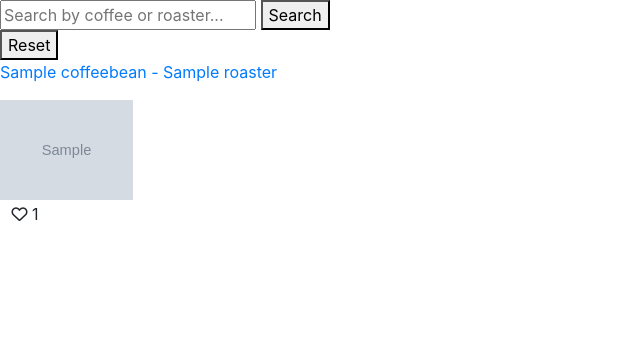
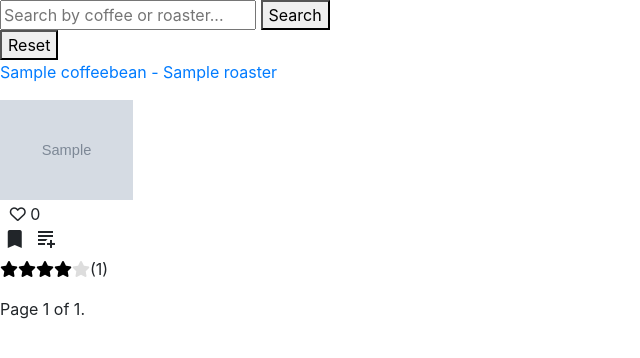
Before and after one commit to hce93/CoffeeApp, a Django app: page /all_coffees in a window 1280 px wide. Shown: the part 54-412 px from the top of the page, without its empty margins (0-640 px from the left). Run offline with Django 5.2, Linux system fonts and the light colour scheme; a user stored in the database is signed in; tables that the repository leaves empty hold one stand-in row (values such as "Sample post"); grey boxes marked "Sample" are stand-in pictures; a database or web service that is not in the repository returns one stand-in record (values such as "Sample title"); some libraries are stand-ins or nearby versions.

Commit message:
commit 10/7

```diff
--- a/app/static/bookmark.js
+++ b/app/static/bookmark.js
@@ -21,6 +21,24 @@
                         button.classList.add('saved')
                     }
                 }
+
+                // check if anyother bookmark buttons for the same coffee are on the page
+
+                var bookmark_buttons = Array.from($('.bookmark'))
+                if(bookmark_buttons.length>1){
+                    for(var bookmark in bookmark_buttons){
+                        if(!$(bookmark_buttons[bookmark]).is(button)){
+                            if($(bookmark_buttons[bookmark]).is('#'+id)){
+                                if(bookmark_buttons[bookmark].classList.contains('saved')){
+                                    bookmark_buttons[bookmark].classList.remove('saved')
+                                } else {
+                                    bookmark_buttons[bookmark].classList.add('saved')
+                                }
+                            }
+                        }
+
+                    }
+                }
             }
         })
     })
--- a/app/static/like-button.js
+++ b/app/static/like-button.js
@@ -24,6 +24,28 @@
                     count=$button.find(".like-count")
                     count.html(response.count)
                 }
+                // check if other likes for this coffee on the same page
+                var like_buttons = Array.from($('.like-button'))
+                if(like_buttons.length>1){
+                    for(var button in like_buttons){
+                        if(!$(like_buttons[button]).is($button)){
+                            if($(like_buttons[button]).closest('div').is('#'+id)){
+                                console.log("Original Button: ", $button)
+                                console.log("Next Button: ", $(like_buttons[button]))
+                                image = $(like_buttons[button]).find('i')
+                                if(image.hasClass("fa-solid")){
+                                    image.removeClass('fa-solid').addClass('fa-regular');
+                                } else {
+                                    image.removeClass('fa-regular').addClass('fa-solid');
+                                }
+                                count=$(like_buttons[button]).find(".like-count")
+                                count.html(response.count)
+                            }
+                        }
+
+                    }
+                }
+
             }
         })
     })
--- a/app/static/star-rating.js
+++ b/app/static/star-rating.js
@@ -2,7 +2,8 @@
 document.addEventListener('DOMContentLoaded',function(){
     updateStars()
     // if we're on a page with average ratings then run the below
-    if(document.getElementById('avg_rating')!=null){
+    if(document.getElementById('avg_rating')!=null || document.getElementsByClassName('avg_ratings').length>0){
+        console.log("found avgerage rating")
         setAverageRating()
     }
 })
@@ -23,6 +24,8 @@
             }
             // generate html if not part of edit window
         }else{
+            console.log("adding stars")
+            console.log(rating_holders[i])
             html=generateStars(rating_holders[i].getAttribute('rating'))
             rating_holders[i].innerHTML=html
         }
@@ -41,10 +44,16 @@
 }
 
 function setAverageRating(){
-    console.log("average rating: ", getAverageRating())
-    const star_div = document.getElementById("avg_rating")
-    const stars = star_div.getElementsByClassName('avg_star')
-    const rating = star_div.getAttribute('value')
+    var rating_holders = document.getElementsByClassName("avg_rating")==null
+    if(document.getElementsByClassName('avg_ratings').length>0){
+        rating_holders = Array.from(document.getElementsByClassName("avg_ratings"))
+    }else{
+        rating_holders = [document.getElementById("avg_rating")]
+    }
+    for(var x in rating_holders){
+        console.log("Checking number: ", x)
+        const stars = rating_holders[x].getElementsByClassName('avg_star')
+        const rating = rating_holders[x].getAttribute('value')
         const floor = Math.floor(rating)
         for(var x=0; x<stars.length; x++){
             if(x<floor){
@@ -55,11 +64,16 @@
                 stars[x].style.color="#ddd"
             }
         }
-    if(rating %1!=0){
+        // check if there is a fraction of a star to fill, and reviews (and therefore ratings) exist for this coffee
+        if(rating %1!=0 &  rating!="NaN" ){
+            console.log(stars)
             stars[floor].classList.add('partial')
             stars[floor].style.setProperty('--percent', `${(rating%1)*100}%`)
             stars[floor].style.color="black"
         }
+    }
+    // const star_div = document.getElementById("avg_rating")
+
 }
 
 // function to generate html for review ratings
--- a/app/static/styles.css
+++ b/app/static/styles.css
@@ -115,7 +115,7 @@
     color:white !important;
 }
 
-.recent-coffee-div, .recent-review-div, .popularch-review-div{
+.recent-coffee-div, .recent-review-div, .popular-review-div{
     width:100vw;
     display:flex;
     justify-content: space-around;
@@ -131,7 +131,7 @@
     font-weight: bold;
     color: blueviolet !important;
 }
-#avg_rating{
+#avg_rating, .avg_ratings{
     display:flex;
     /* width:100% */
 }
--- a/app/templates/all_coffees.html
+++ b/app/templates/all_coffees.html
@@ -12,14 +12,31 @@
         {% if coffees %}
         {% for coffee in coffees %}
             <div class="coffee">
-                {% include 'coffee_display_template.html' with coffee=coffee%}
+                {% include 'coffee_display_template.html' with coffee=coffee diary=True in_diary=coffee.in_diary%}
             </div>
         {% endfor %}
         {% else %}
             <p>Your search returned no coffees....</p>
         {% endif %}
+    </div>
+    <div class="pagination">
+        <span class="step-links">
+            {% if coffees.has_previous %}
+                <a href="?page=1">&laquo; first</a>
+                <a href="?page={{ coffees.previous_page_number }}">previous</a>
+            {% endif %}
 
+            <span class="current">
+                Page {{ coffees.number }} of {{ coffees.paginator.num_pages }}.
+            </span>
+
+            {% if coffees.has_next %}
+                <a href="?page={{ coffees.next_page_number }}">next</a>
+                <a href="?page={{ coffees.paginator.num_pages }}">last &raquo;</a>
+            {% endif %}
+        </span>
     </div>
+
 {% endblock content %}
 
 
@@ -27,6 +44,12 @@
     <script>
         var csrfToken = "{{ csrf_token }}";
         var like_url = "{% url 'like_item' 1 %}".replace('1','')
+        var bookmark_url = "{% url 'bookmark_coffee' 1 %}".replace('1','')
+        var diary_url = "{% url 'add_to_diary' 1 %}".replace('1','')
+        var diary_page=false
     </script>
     <script src="{% static 'like-button.js' %}" id="url"></script>
+    <script src="{% static 'star-rating.js' %}" id="url"></script>
+    <script src="{% static 'bookmark.js' %}" id="url"></script>
+    <script src="{% static 'add-diary.js' %}" id="url"></script>
 {% endblock scripts %}
--- a/app/templates/coffee.html
+++ b/app/templates/coffee.html
@@ -44,11 +44,6 @@
             </div>
             <input type="hidden" name="rating" placeholder="Rating" required id="id_rating">
             <div id="star-rating">
-                {% comment %} <span class="material-symbols-outlined star" value="1">star</span>
-                <span class="material-symbols-outlined star" value="2">star</span>
-                <span class="material-symbols-outlined star" value="3">star</span>
-                <span class="material-symbols-outlined star" value="4">star</span>
-                <span class="material-symbols-outlined star" value="5">star</span> {% endcomment %}
                 <span class="new_star" value="1"></span>
                 <span class="new_star" value="2"></span>
                 <span class="new_star" value="3"></span>
--- a/app/templates/coffee_display_template.html
+++ b/app/templates/coffee_display_template.html
@@ -5,8 +5,25 @@
     </a>
     {% include 'like_template.html' with is_liked=false like_count=coffee.likes item=coffee.slug is_liked=coffee.user_liked type="coffee" %}
 
-    {% if user.is_authenticated and diary %}
+    {% if user.is_authenticated %}
+        {% if coffee.is_bookmarked  %}
+            <span id="{{coffee.slug}}" class="material-symbols-outlined bookmark saved" title="bookmark">bookmark</span>
+        {% else %}
+            <span id="{{coffee.slug}}" class="material-symbols-outlined bookmark" title="bookmark">bookmark</span>
+        {% endif %}
+    {% endif %}
+
+    {% if diary and user.is_authenticated %}
         <span id="{{coffee.slug}}" class="material-symbols-outlined add-diary" title="add to diary" added="{{in_diary}}">docs_add_on</span>
     {% endif %}
-
+    <div id="avg-rating-holder">
+        <div class="avg_ratings" value="{{coffee.avg_rating}}">
+            <span class="avg_star"></span>
+            <span class="avg_star"></span>
+            <span class="avg_star"></span>
+            <span class="avg_star"></span>
+            <span class="avg_star"></span>
+        </div>
+        <p>(<span id="avg-rating-count">{{coffee.count_rating}}</span>)</p>
+    </div>
 </div>
--- a/app/templates/coffee_form.html
+++ b/app/templates/coffee_form.html
@@ -31,4 +31,5 @@
 
 {% block scripts %}
     <script src="{% static 'coffee-form.js' %}" id="url"></script>
+    <script src="{% static 'generate-html.js' %}" id="url"></script>
 {% endblock scripts %}
--- a/app/templates/diary.html
+++ b/app/templates/diary.html
@@ -47,7 +47,7 @@
     </div>
     <div id="handsontable-container"></div>
     <p class="asterisk">*right click a cell to edit or view the diary entry seprately</p>
-    <p>Add coffees to your diary below!</p>
+    <p>Search and add coffees to your diary below!</p>
     <div>
         <form id="search-form">
             <input type="text" value="{{search_query}}" name="search" placeholder="Search for coffee or roaster..." >
--- a/app/templates/diary_entry.html
+++ b/app/templates/diary_entry.html
@@ -52,4 +52,5 @@
     var csrfToken = "{{ csrf_token }}";
 </script>
 <script src="{% static 'diary-entry.js' %}" id="url"></script>
+<script src="{% static 'generate-html.js' %}" id="url"></script>
 {% endblock scripts %}
--- a/app/templates/single_review.html
+++ b/app/templates/single_review.html
@@ -14,7 +14,7 @@
     </div>
     <div class="review-container">
 
-        {% include 'review_template.html' with author=review.review.0.author review=review.review.0 comment_count=review.review.2.comment_count like_count=review.review.2.like_count is_liked=review.review.1 comment_form=comment_form user_is_author=review.review.3 review_page=True %}
+        {% include 'review_template.html' with author=review.review.0.author review=review.review.0 comment_count=review.review.2.comment_count like_count=review.review.2.like_count is_liked=review.review.1 comment_form=comment_form user_is_author=review.review.3 review_page=True single_review=True%}
 
         {% if review.comments %}
         <span class="outer-comments-span" id="review-comments" onclick="showOuterComments(this)">Show comments...</span>
@@ -45,6 +45,7 @@
     <script src="{% static 'star-rating.js' %}" id="url"></script>
     <script src="{% static 'like-button.js' %}" id="url"></script>
     <script src="{% static 'edit-forms.js' %}" id="url"></script>
+    <script src="{% static 'reviews.js' %}" id="url"></script>
     <script>
         //below opens the first layer of comments when the page is loaded
         var span = document.getElementById('review-comments')
--- a/app/views.py
+++ b/app/views.py
@@ -17,48 +17,37 @@
 import json
 from datetime import datetime
 from django.contrib.auth.decorators import permission_required, login_required
+from django.core.paginator import Paginator, EmptyPage
 
 def index(request):
+    # top 5 highest rated coffees
+    all_coffees = list(coffee_collection.find())
+    for x in range(len(all_coffees)):
+        all_coffees[x]=add_details_to_coffee(all_coffees[x], request.user)
+
+    def sort_function(element):
+        return float(element['avg_rating'])
+    top_rated_coffees=sorted(all_coffees, key=sort_function, reverse=True)[0:5]
+
     # load top 5 most recent coffees
     most_recent_coffees=list(coffee_collection.find().sort({"date_added":-1})[0:5])
     # load likes and comment count for each coffee
     for x in range(len(most_recent_coffees)):
-        if "likes" in most_recent_coffees[x].keys():
-            like_count = len(most_recent_coffees[x]['likes'])
-            user_liked = request.user.id in most_recent_coffees[x]['likes']
-        else:
-            like_count=0
-            user_liked=False
-
-        most_recent_coffees[x]['likes']=like_count
-        most_recent_coffees[x]['user_liked']=user_liked
-        most_recent_coffees[x]['in_diary']=check_coffee_in_diary(request.user.id, most_recent_coffees[x]['slug'])
+        most_recent_coffees[x] = add_details_to_coffee(most_recent_coffees[x], request.user)
 
     # load top 5 reviewed coffees
     # group reviews by coffee_slug and count how many reviews per slug
-    coffee_count=Review.objects.values("coffee_slug").annotate(coffee_count=Count('coffee_slug')).order_by('-coffee_count')[0:5]
-    print("Coffees: ", coffee_count)
+    coffee_review_count=Review.objects.values("coffee_slug").annotate(coffee_count=Count('coffee_slug')).order_by('-coffee_count')[0:5]
     top_reviewed_coffee=[]
-    for item in coffee_count:
+    for item in coffee_review_count:
         coffee=coffee_collection.find_one({"slug":item['coffee_slug']})
-        if "likes" in coffee.keys():
-            like_count = len(coffee['likes'])
-            user_liked = request.user.id in coffee['likes']
-        else:
-            like_count=0
-            user_liked=False
-        coffee['likes']=like_count
-        coffee['user_liked']=user_liked
-        coffee['in_diary']=check_coffee_in_diary(request.user.id, coffee['slug'])
+        coffee_with_details=add_details_to_coffee(coffee, request.user)
+        top_reviewed_coffee.append(coffee_with_details)
 
-
-        top_reviewed_coffee.append(coffee)
-
-    # top 10 recent reviews
+    # top 5 recent reviews
     recent_reviews = Review.objects.all().order_by('-last_update')[0:5]
     popular_reviews=Review.objects.annotate(like_count=Count('likes')).order_by('-like_count')[0:5]
     # add comment count
-    print("User: ", request.user)
     if request.user.is_authenticated:
         recent_reviews_updated=generate_review_info(recent_reviews, User.objects.get(username=request.user))
         popular_reviews_updated=generate_review_info(popular_reviews, User.objects.get(username=request.user))
@@ -66,20 +55,35 @@
         recent_reviews_updated=generate_review_info(recent_reviews)
         popular_reviews_updated=generate_review_info(popular_reviews)
 
-    print(recent_reviews_updated)
-
-
-
     context={
+        "top_rated_coffees":top_rated_coffees,
         "recent_reviews":recent_reviews_updated,
         "top_reviewed_coffee":top_reviewed_coffee,
         "most_recent_coffees":most_recent_coffees,
-        "popular_reviews":popular_reviews_updated
+        "popular_reviews":popular_reviews_updated,
     }
     if request.user.is_authenticated:
         context['profile'] = Profile.objects.get(user = request.user)
-        print(context['profile'])
     return render(request, 'index.html', context)
+
+# function to generate coffee info for the summary pages, such as the home page
+def add_details_to_coffee(coffee, user):
+    # update like count if exists otherwise default to 0
+    if "likes" in coffee.keys():
+        like_count = len(coffee['likes'])
+        user_liked = user.id in coffee['likes']
+    else:
+        like_count=0
+        user_liked=False
+
+    coffee['likes']=like_count
+    coffee['avg_rating'], coffee['count_rating']=get_average_rating(coffee['slug'])
+    if user.is_authenticated:
+        coffee['user_liked']=user_liked
+        coffee['in_diary']=check_coffee_in_diary(user.id, coffee['slug'])
+        coffee["is_bookmarked"]=Bookmarks.objects.filter(user=user, coffee_slug=coffee['slug']).exists()
+
+    return coffee
 
 # function to get review info for the home page
 def generate_review_info(reviews, user=None):
@@ -111,13 +115,15 @@
 
     coffees=list(coffee_collection.find({"$or":[{"title":{"$regex":search_query, "$options":'i'}},
                                                 {"roaster":{"$regex":search_query, "$options":'i'}}]}))
-    for coffee in coffees:
-        coffee["user_liked"]=is_liked(coffee, User.objects.get(username=request.user), True) if request.user.is_authenticated else False
-        coffee['likes']=len(coffee['likes'])
-        coffee['_id']=str(coffee['_id'])
-        print(coffee)
+    for x in range(len(coffees)):
+        coffees[x]=add_details_to_coffee(coffees[x], request.user)
 
-
+    paginator=Paginator(coffees, per_page=5)
+    page = request.GET.get('page', default=1)
+    try:
+        items = paginator.get_page(number=page)
+    except EmptyPage:
+        items=[]
 
     if request.method=="POST" and request.POST.get('diary_search'):
         html=""
@@ -127,7 +133,7 @@
     else:
         context={
         "search_query":search_query,
-        "coffees":coffees
+        "coffees":items
     }
 
     return render(request, 'all_coffees.html', context)
@@ -165,22 +171,27 @@
         username = User.objects.get(profile = user_profile).username
         edit_access = True if user_profile.user_id==request.user.id else False
 
-        user_likes = coffee_collection.find({"likes":request.user.id})
-        likes_list = [{key:like[key] for key in like.keys() if key in ['title','roaster','image','slug']} for like in user_likes]
+        user_likes = list(coffee_collection.find({"likes":request.user.id}))
+        # likes_list = [{key:like[key] for key in like.keys() if key in ['title','roaster','image','slug']} for like in user_likes]
+        for x in range(len(user_likes)):
+            user_likes[x]=add_details_to_coffee(user_likes[x], request.user)
 
         bookmarks_slugs = [bookmark.coffee_slug for bookmark in Bookmarks.objects.filter(user=request.user)]
-        bookmark_coffees = [coffee_collection.find({"slug":slug}) for slug in bookmarks_slugs]
-        bookmarks_list = []
-        for coffee in bookmark_coffees:
-            for item in coffee:
-                bookmarks_list.append({key:item[key] for key in item.keys() if key in ['title','roaster','image','slug']})
+        bookmark_coffees = list(coffee_collection.find({"slug":{'$in':bookmarks_slugs}}))
+
+        for x in range(len(bookmark_coffees)):
+            bookmark_coffees[x]=add_details_to_coffee(bookmark_coffees[x], request.user)
+
+        user_reviews = Review.objects.filter(author_id=request.user.id)
+        user_reviews = generate_review_info(user_reviews, User.objects.get(username=request.user))
 
         context = {
             "profile":user_profile,
             "username":username,
             "edit_access":edit_access,
-            "likes_list":likes_list,
-            "bookmarks_list":bookmarks_list,
+            "likes_list":user_likes,
+            "bookmark_coffees":bookmark_coffees,
+            "user_reviews":user_reviews
         }
         return render(request, 'profile.html', context)
     else:
@@ -256,8 +267,10 @@
     }
 
 def get_average_rating(coffee_slug):
-    average_rating = Review.objects.filter(coffee_slug=coffee_slug).aggregate(Avg('rating'))['rating__avg']
-    return round(average_rating,1) if average_rating else 0
+    aggregated_review = Review.objects.filter(coffee_slug=coffee_slug).aggregate(Avg('rating'), Count('rating'))
+    average_rating = round(aggregated_review['rating__avg'],1) if aggregated_review['rating__avg'] else 0
+    count_rating = aggregated_review['rating__count'] if aggregated_review['rating__count'] else 0
+    return average_rating, count_rating
 
 def get_comment_count(review_id):
     count =  Review.objects.filter(id=review_id).annotate(comment_count=Count('comments'))[0].comment_count
@@ -389,7 +402,7 @@
     coffee_slug = coffee['slug']
     reviews = Review.objects.filter(coffee_slug=slug).order_by('first_published')
     is_bookmarked = Bookmarks.objects.filter(user=request.user, coffee_slug=slug).exists() if request.user.is_authenticated else False
-    avg_rating = get_average_rating(slug)
+    avg_rating, rating_count = get_average_rating(slug)
 
     # build dictionary of dictionaries of review and comments
     review_and_comment = [get_replies_and_comments(review, request.user) for review in reviews]
@@ -405,7 +418,7 @@
         "is_bookmarked":is_bookmarked,
         "in_diary":check_coffee_in_diary(request.user.id, coffee_slug),
         'average_rating':avg_rating,
-        "review_count":len(review_and_comment)
+        "review_count":rating_count
     }
     return render(request, 'coffee.html', context)
 
```
Also changed, not shown: app/static/coffee-form.js (+36 -39 lines), app/static/diary-entry.js (+87 -35 lines), app/static/generate-html.js (added, +51 -0 lines), app/templates/index.html (+11 -3 lines), app/templates/profile.html (+31 -15 lines). Lines whose indentation alone changed are shown as unchanged.
